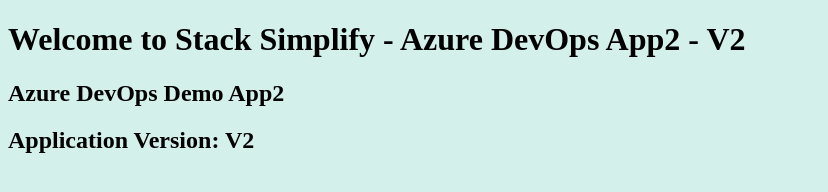
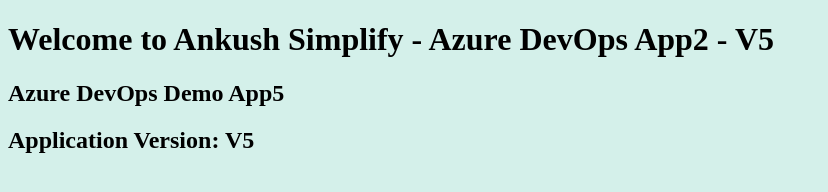
Before and after one commit to 2019wa86690/repov1, a plain HTML site: page gitrepofiles/index.html in a window 1280 px wide. Shown: the whole page, without its empty margins (0-828 px from the left). Drawn offline with Linux system fonts and the light colour scheme.

Commit message:
first release

```diff
--- a/gitrepofiles/index.html
+++ b/gitrepofiles/index.html
@@ -1,8 +1,8 @@
 <!DOCTYPE html>
 <html>
    <body style="background-color:rgb(212, 240, 234);">
-      <h1>Welcome to Stack Simplify - Azure DevOps App2 - V2</h1>
-      <h2>Azure DevOps Demo App2</h2>
-      <h2>Application Version: V2</h2>
+      <h1>Welcome to Ankush Simplify - Azure DevOps App2 - V5</h1>
+      <h2>Azure DevOps Demo App5</h2>
+      <h2>Application Version: V5</h2>
    </body>
 </html>
```
Also changed, not shown: 1 other file.
